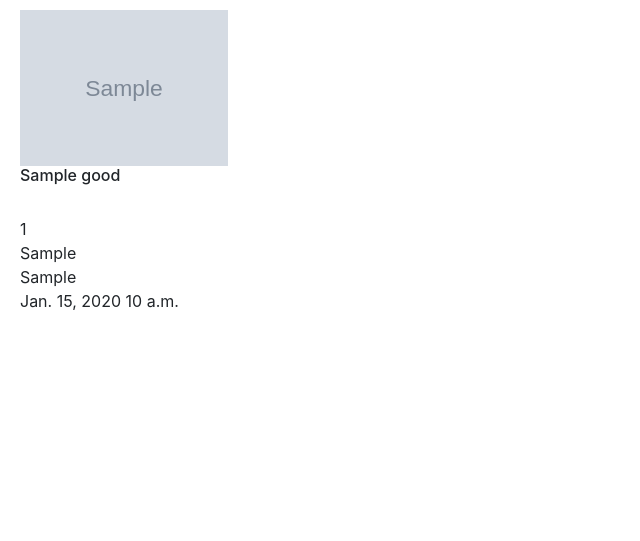
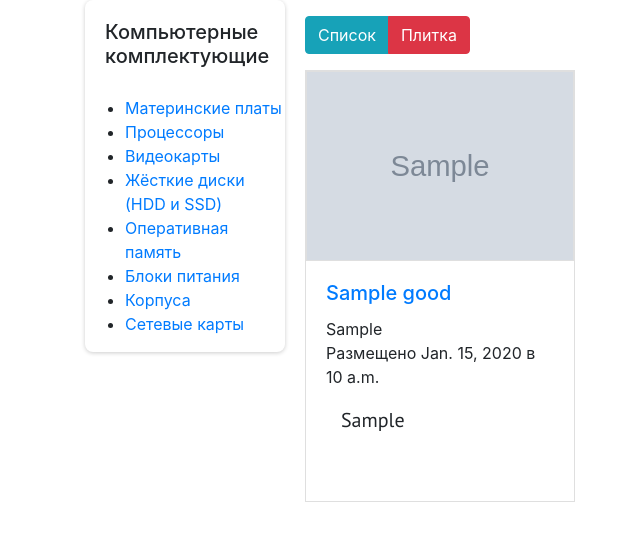
Before and after one commit to Aleksandrinomel/Online-store, a Django app: a page that uses mysite/goods/views.py in a window 1280 px wide. Shown: the top 541 px of the page, without its empty margins (0-640 px from the left). Run offline with Django 3.2, Linux system fonts and the light colour scheme; tables that the repository leaves empty hold one stand-in row (values such as "Sample post"); grey boxes marked "Sample" are stand-in pictures; some libraries are stand-ins or nearby versions.

Commit message:
category

```diff
--- a/mysite/goods/static/css/category.css
+++ b/mysite/goods/static/css/category.css
@@ -1,11 +1,43 @@
-.item {
-    width: 218px;
-    height: 400px;
-    margin-left: 10px;
-    padding: 10px;
-    float: left;
+.glyphicon { margin-right:5px; }
+.thumbnail {
+    margin-bottom: 20px;
+    padding: 0px;
+    -webkit-border-radius: 0px;
+    -moz-border-radius: 0px;
+    border-radius: 0px
 }
-.img-container {
-    width: 208px;
-    height: 156px;
+
+.item.list-group-item {
+    float: none;
+    width: 100%;
+    background-color: #fff;
+    margin-bottom: 10px
 }
+.item.list-group-item:nth-of-type(odd):hover,.item.list-group-item:hover {
+    background: rgb(105,65,152)
+}
+.item.list-group-item .list-group-image {
+    margin-right: 10px
+}
+.item.list-group-item .thumbnail {
+    margin-bottom: 0px
+}
+.item.list-group-item .caption {
+    padding: 9px 9px 0px 9px
+}
+.item.list-group-item:nth-of-type(odd) {
+    background: #eeeeee
+}
+.item.list-group-item:before, .item.list-group-item:after {
+    display: table;
+    content: " "
+}
+.item.list-group-item img {
+    float: left
+}
+.item.list-group-item:after {
+    clear: both
+}
+.list-group-item-text {
+    margin: 0 0 11px
+}
--- /dev/null
+++ b/mysite/goods/static/css/category2.css
@@ -0,0 +1,107 @@
+.view-group {
+    display: -ms-flexbox;
+    display: flex;
+    -ms-flex-direction: row;
+    flex-direction: row;
+    padding-left: 0;
+    margin-bottom: 0;
+}
+.thumbnail
+{
+    margin-bottom: 30px;
+    padding: 0px;
+    -webkit-border-radius: 0px;
+    -moz-border-radius: 0px;
+    border-radius: 0px;
+}
+
+.item.list-group-item
+{
+    float: none;
+    width: 100%;
+    background-color: #fff;
+    margin-bottom: 30px;
+    -ms-flex: 0 0 100%;
+    flex: 0 0 100%;
+    max-width: 100%;
+    padding: 0 1rem;
+    border: 0;
+}
+.item.list-group-item .img-event {
+    float: left;
+    width: 30%;
+}
+
+.item.list-group-item .list-group-image
+{
+    width: 600px;
+    height: 200px;
+    margin-right: 10px;
+}
+.item.list-group-item .thumbnail
+{
+    margin-bottom: 0px;
+    display: inline-block;
+}
+.item.list-group-item .caption
+{
+    float: left;
+    width: 70%;
+    margin: 0;
+    padding-left: 10px;
+}
+
+.img-fluid {
+    width: 348px;
+    height: 190px;
+    border: 1px solid rgba(0,0,0,.125);
+}
+
+.item.list-group-item:before, .item.list-group-item:after
+{
+     display: table;
+    content: " ";
+}
+
+.item.list-group-item:after
+{
+    clear: both;
+}
+
+.col-lg-4 {
+    width: 33.333333%;
+}
+
+.row {
+
+    display: flex;
+    width: 900px;
+    margin-right: -15px;
+    margin-left: 205px;
+}
+
+.price {
+  font-family: 'PT Sans', serif;
+  }
+
+.sidebar-section {
+    width: 200px;
+}
+
+.sidebar-categories-wrapper {
+    background: #fff;
+    border-radius: .5rem;
+    box-shadow: 0 1px 4px 0 rgba(0,0,0,.2);
+    overflow: hidden;
+    margin-bottom: 2.2rem;
+    width: 200px;
+    float: left;
+    position: absolute;
+}
+.sidebar-title{
+    padding: 20px;
+}
+
+.col-xs-12 col-md-6{
+    padding-left: 0px;
+}
--- a/mysite/goods/templates/goods/category.html
+++ b/mysite/goods/templates/goods/category.html
@@ -1,44 +1,176 @@
 {% load static %}
 {% load goods_filters %}
-<!doctype html>
-<html lang="en">
+<!DOCTYPE html>
+<html>
 <head>
-    <!-- Required meta tags -->
-    <meta charset="utf-8">
-    <meta name="viewport" content="width=device-width, initial-scale=1, shrink-to-fit=no">
+<meta http-equiv="content-type" content="text/html; charset=UTF-8">
+<meta name="viewport" content="width=device-width, initial-scale=1.0" />
+<title>Bootstrap&#1058&#1077&#1084&#1072 | Snippet Bootstrap / Blocks / Blocks Grid and List - Demo</title>
+<link href="https://www.google.com/+BootstraptemaRus" rel="publisher" />
+<link href="http://bootstraptema.ru/assets/css/demo-template.css" rel="stylesheet" />
+<link rel="stylesheet" href="http://bootstraptema.ru/plugins/2015/bootstrap3/bootstrap.min.css" />
+<script type="text/javascript" src="http://bootstraptema.ru/assets/js/jquery-1.10.2.js"></script>
+<script type="text/javascript" src="http://bootstraptema.ru/assets/js/demo-template.js"></script>
+<style>
+#preloaderBlock,table {
+display:block
+}
+</style>
+</head>
+<body>
+<div id="preloaderBlock">
+<div id="preloader"></div>
+<div class="preloaderSection sectionLeft"></div>
+<div class="preloaderSection sectionRight"></div>
+</div>
 
-    <!-- Bootstrap CSS -->
-    <link rel="stylesheet" href="https://stackpath.bootstrapcdn.com/bootstrap/4.1.3/css/bootstrap.min.css" integrity="sha384-MCw98/SFnGE8fJT3GXwEOngsV7Zt27NXFoaoApmYm81iuXoPkFOJwJ8ERdknLPMO" crossorigin="anonymous">
-    <link rel="stylesheet" href="{% static 'css/category.css' %}">
+<!--Blocks Grid and List-->
+<style>
+.glyphicon { margin-right:5px; }
+.thumbnail {
+    margin-bottom: 20px;
+    padding: 0px;
+    -webkit-border-radius: 0px;
+    -moz-border-radius: 0px;
+    border-radius: 0px
+}
 
-      <title>Market</title>
-  <body>
+.item.list-group-item {
+    float: none;
+    width: 100%;
+    background-color: #fff;
+    margin-bottom: 10px
+}
+.item.list-group-item:nth-of-type(odd):hover,.item.list-group-item:hover {
+    background: rgb(105,65,152)
+}
+.item.list-group-item .list-group-image {
+    margin-right: 10px
+}
+.item.list-group-item .thumbnail {
+    margin-bottom: 0px
+}
+.item.list-group-item .caption {
+    padding: 9px 9px 0px 9px
+}
+.item.list-group-item:nth-of-type(odd) {
+    background: #eeeeee
+}
+.item.list-group-item:before, .item.list-group-item:after {
+    display: table;
+    content: " "
+}
+.item.list-group-item img {
+    float: left
+}
+.item.list-group-item:after {
+    clear: both
+}
+.list-group-item-text {
+    margin: 0 0 11px
+}
+</style>
 
-          <div class="item-line">
+<div class="container">
+    <div class="well well-sm">
+        <strong>Вид: </strong>
+        <div class="btn-group">
+            <a href="#" id="list" class="btn btn-default btn-sm">
+<span class="glyphicon glyphicon-th-list"></span>Список</a>
+<a href="#" id="grid" class="btn btn-default btn-sm">
+<span class="glyphicon glyphicon-th"></span>Сетка</a>
+        </div>
+    </div>
+    <div id="products" class="row list-group">
         {% for good in goods %}
-              <div class="item">
-                  <div class="img-container">
-                      <img class="img" src={{ good.photo_link|make_list_2 }} width="208" height="156" alt="Видеокарта MSI GTX 1060 3gb">
+        <div class="item  col-xs-4 col-lg-4">
+            <div class="thumbnail">
+                <img class="group list-group-image" src="http://bootstraptema.ru/images/type/400x250.png" alt="1" />
+                <div class="caption">
+                    <h4 class="group inner list-group-item-heading">{{ good.name }}</h4>
+                    <p class="group inner list-group-item-text">
+Описание товара 1,  Описание товара 1, Описание товара 1, Описание товара 1, Описание товара 1, Описание товара 1, Описание товара 1, Описание товара 1, Описание товара 1.
+</p>
+                    <div class="row">
+                        <div class="col-xs-12 col-md-6">
+                            <p class="lead">{{ good.price }}</p>
                         </div>
-                  <div class="description">
-                      <h6>{{ good.name }}</h6>
-                      <br>
-                    {{ good.avito_ad_number }}
-                      <br>
-                      <span>{{ good.price }}</span>
-                      <br>
-                    {{ good.adress}}
-                      <br>
-                    {{ good.publication_date }} {{ good.publication_time }}
+                        <div class="col-xs-12 col-md-6">
+                            <a class="btn btn-success" href="#">Заказать</a>
+                        </div>
+                    </div>
+                </div>
             </div>
         </div>
         {% endfor %}
     </div>
 
-    <!-- Optional JavaScript -->
-    <!-- jQuery first, then Popper.js, then Bootstrap JS -->
-    <script src="https://code.jquery.com/jquery-3.3.1.slim.min.js" integrity="sha384-q8i/X+965DzO0rT7abK41JStQIAqVgRVzpbzo5smXKp4YfRvH+8abtTE1Pi6jizo" crossorigin="anonymous"></script>
-    <script src="https://cdnjs.cloudflare.com/ajax/libs/popper.js/1.14.3/umd/popper.min.js" integrity="sha384-ZMP7rVo3mIykV+2+9J3UJ46jBk0WLaUAdn689aCwoqbBJiSnjAK/l8WvCWPIPm49" crossorigin="anonymous"></script>
-    <script src="https://stackpath.bootstrapcdn.com/bootstrap/4.1.3/js/bootstrap.min.js" integrity="sha384-ChfqqxuZUCnJSK3+MXmPNIyE6ZbWh2IMqE241rYiqJxyMiZ6OW/JmZQ5stwEULTy" crossorigin="anonymous"></script>
+</div>
+
+<script>
+$(document).ready(function() {
+$('#list').click(function(event){event.preventDefault();
+$('#products .item').addClass('list-group-item');});
+$('#grid').click(function(event){event.preventDefault();
+$('#products .item').removeClass('list-group-item');
+$('#products .item').addClass('grid-group-item');});
+});
+</script>
+<!--./Blocks Grid and List-->
+
+<table id="close">
+<tr>
+<td>
+<button type="button" onclick="Close()">&#10006</button>
+</td>
+</tr>
+<tr>
+<td>
+<iframe src="http://bootstraptema.ru/assets/ads/templates/bootstrap-theme.html" frameborder="0"></iframe>
+</td>
+</tr>
+</table>
+<script>
+function Close()
+{
+document.getElementById("close").style.display="none";
+}
+</script>
+<script>
+  (function(i,s,o,g,r,a,m){i['GoogleAnalyticsObject']=r;i[r]=i[r]||function(){
+  (i[r].q=i[r].q||[]).push(arguments)},i[r].l=1*new Date();a=s.createElement(o),
+  m=s.getElementsByTagName(o)[0];a.async=1;a.src=g;m.parentNode.insertBefore(a,m)
+  })(window,document,'script','//www.google-analytics.com/analytics.js','ga');
+
+  ga('create', 'UA-33874070-2', 'auto');
+  ga('send', 'pageview');
+
+</script>
+<script type="text/javascript">
+    (function (d, w, c) {
+        (w[c] = w[c] || []).push(function() {
+            try {
+                w.yaCounter33470293 = new Ya.Metrika({
+                    id:33470293,
+                    clickmap:true,
+                    trackLinks:true,
+                    accurateTrackBounce:true
+                });
+            } catch(e) { }
+        });
+
+        var n = d.getElementsByTagName("script")[0],
+            s = d.createElement("script"),
+            f = function () { n.parentNode.insertBefore(s, n); };
+        s.type = "text/javascript";
+        s.async = true;
+        s.src = "https://mc.yandex.ru/metrika/watch.js";
+
+        if (w.opera == "[object Opera]") {
+            d.addEventListener("DOMContentLoaded", f, false);
+        } else { f(); }
+    })(document, window, "yandex_metrika_callbacks");
+</script>
+<noscript><div><img src="https://mc.yandex.ru/watch/33470293" style="position:absolute; left:-9999px;" alt="" /></div></noscript>
 </body>
 </html>
--- /dev/null
+++ b/mysite/goods/templates/goods/category2.html
@@ -0,0 +1,96 @@
+{% load static %}
+{% load goods_filters %}
+<!DOCTYPE html>
+<html>
+<head>
+<meta http-equiv="content-type" content="text/html; charset=UTF-8">
+<link href="//maxcdn.bootstrapcdn.com/bootstrap/4.1.1/css/bootstrap.min.css" rel="stylesheet" id="bootstrap-css">
+<link rel="stylesheet" href="{% static 'css/category2.css' %}">
+<link href="http://fonts.googleapis.com/css?family=PT+Sans:regular,italic,bold,bolditalic"
+rel="stylesheet" type="text/css" />
+<script src="//maxcdn.bootstrapcdn.com/bootstrap/4.1.1/js/bootstrap.min.js"></script>
+<script src="//code.jquery.com/jquery-1.11.1.min.js"></script>
+<!------ Include the above in your HEAD tag ---------->
+</head>
+<body>
+
+<div class="container">
+    <div class="sidebar-section">
+
+		<div class="sidebar-categories-wrapper">
+			<div class="sidebar-title">
+				<h5>Компьютерные комплектующие</h5>
+			</div>
+			<ul data-init="sidebarSeeMore" data-init-param="{&quot;itemsShown&quot;: 8}" class="unstyled sidebar-categories-list closed">
+
+					<li class="sidebar-category">
+						<a href="">Материнские платы</a>	</li>
+					<li class="sidebar-category">
+						<a href="">Процессоры</a>	</li>
+					<li class="sidebar-category">
+						<a href="">Видеокарты</a>	</li>
+					<li class="sidebar-category">
+						<a href="">Жёсткие диски (HDD и SSD)</a>	</li>
+					<li class="sidebar-category">
+						<a href="">Оперативная память</a>	</li>
+					<li class="sidebar-category">
+						<a href="">Блоки питания</a>	</li>
+					<li class="sidebar-category">
+						<a href="">Корпуса</a>	</li>
+					<li class="sidebar-category">
+						<a href="">Сетевые карты</a>	</li>
+            </ul>
+    </div>
+</div>
+    <div class="row">
+        <div class="col-lg-12 my-3">
+            <div class="pull-right">
+                <div class="btn-group">
+                    <button class="btn btn-info" id="list">
+                        Список
+                    </button>
+                    <button class="btn btn-danger" id="grid">
+                        Плитка
+                    </button>
+                </div>
+            </div>
+        </div>
+    </div>
+    <div id="products" class="row view-group">
+
+        {% for good in goods %}
+                <div class="item col-xs-4 col-lg-4">
+                    <div class="thumbnail card">
+                        <div class="img-event">
+                            <a href="http://127.0.0.1:8000/goods/videokarty/{{ good.avito_ad_number }}">
+                                <img class="group list-group-image img-fluid" src={{ good.photo_link|make_list_2 }} alt="" />
+                            </a>
+                        </div>
+                        <div class="caption card-body">
+                            <h5 class="group card-title inner list-group-item-heading">
+                                <a href="http://127.0.0.1:8000/goods/videokarty/{{ good.avito_ad_number }}"> {{ good.name }}</a></h5>
+                            <p class="group inner list-group-item-text">
+                                {{ good.adress }} <br> Размещено {{ good.publication_date }} в {{ good.publication_time }}</p>
+                            <div class="row2">
+                                <div class="col-xs-12 col-md-6">
+                                    <p class="lead">
+                                        <span class="price">{{ good.price }} &#8399;</span>
+
+                                    </p>
+
+                                </div>
+                            </div>
+                        </div>
+                    </div>
+                </div>
+               {% endfor %}
+            </div>
+</div>
+<script>
+    $(document).ready(function() {
+            $('#list').click(function(event){event.preventDefault();$('#products .item').addClass('list-group-item');});
+            $('#grid').click(function(event){event.preventDefault();$('#products .item').removeClass('list-group-item');$('#products .item').addClass('grid-group-item');});
+        });
+</script>
+</body>
+</html>
--- a/mysite/goods/views.py
+++ b/mysite/goods/views.py
@@ -6,7 +6,7 @@ from recomend import get_recomendation
 
 def product_category(request, product_category):
     goods = Goods.objects.filter(category=product_category)
-    return render(request, 'goods/category.html', {'goods': goods})
+    return render(request, 'goods/category2.html', {'goods': goods})
 
 
 def item(request, product_category, good_id):
```
Lines whose indentation alone changed are shown as unchanged.
